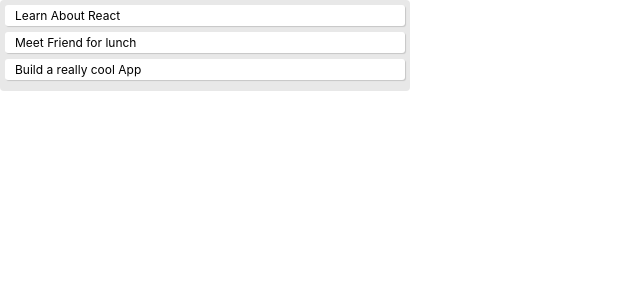
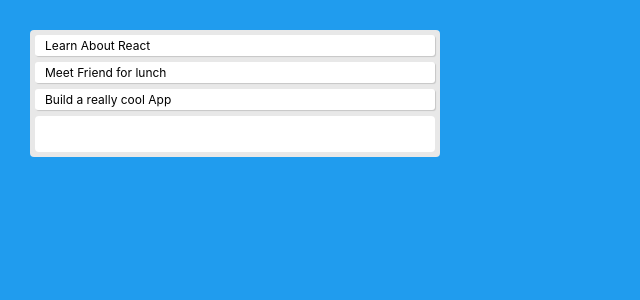
Before and after one commit to kimjayluta/react-hooks-todo, a React (Create React App) app: page / in a window 1280 px wide. Shown: the top 300 px of the page, without its empty margins (0-640 px from the left). Built offline with nearby package versions, Linux system fonts and the light colour scheme.

Commit message:
chore: Creates Add to do function

```diff
--- a/src/App.js
+++ b/src/App.js
@@ -3,6 +3,23 @@ import './App.css';
 
 function Todo({ todo, index}){
 	return <div className="todo">{todo.text}</div>
+}
+
+function TodoForm(addTodo) {
+	const [ value, setValue ] = useState('');
+
+	const handleSubmit = e => {
+		e.preventDefault();
+		if(!value) return;
+		addTodo(value);
+		setValue('');
+	}
+
+	return (
+		<form onSubmit={handleSubmit}>
+			<input type="text" className="input" value={value} onChange={e => setValue(e.target.value)} />
+		</form>
+	);
 }
 
 function App() {
@@ -21,12 +38,18 @@ function App() {
 		}
 	]);
 
+	const addTodo = text => {
+		const newTodos = [...todos, {text}];
+		setTodos(newTodos);
+	}
+
 	return (
-		<div className="App">
+		<div className="app">
 			<div className="todo-list">
 				{todos.map((todo, index) => (
 					<Todo key={index} index={index} todo={todo} />
 				))}
+				<TodoForm addTodo={addTodo}/>
 			</div>
 		</div>
 	);
```
Also changed, not shown: src/App.css (indentation only).
